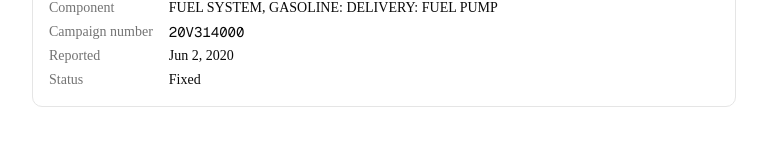
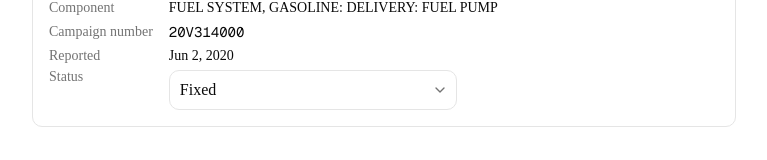
Before and after one commit to civdiv-devs/Recallr, a Next.js app: page /vehicles/1 in a window 1280 px wide. Shown: the part 502-662 px from the top of the page, without its empty margins (256-1023 px from the left). Built offline with nearby package versions, Linux system fonts and the light colour scheme.

Commit message:
Feat/recall progress control (#31)

```diff
--- a/src/components/recall-item.tsx
+++ b/src/components/recall-item.tsx
@@ -1,13 +1,8 @@
 import { Ban, Flame } from "lucide-react";
 import { isActive } from "@/lib/recalls";
-import type { Recall, RecallProgress } from "@/lib/types";
-
-const progressLabels: Record<RecallProgress, string> = {
-  open: "Open",
-  repair_scheduled: "Repair scheduled",
-  fixed: "Fixed",
-  not_applicable: "Doesn't apply to my vehicle",
-};
+import type { Recall } from "@/lib/types";
+import { RecallProgressSelect } from "./recall-progress-select";
+import { Label } from "@/components/ui/label";
 
 export function RecallItem({ recall }: { recall: Recall }) {
   const showDoNotDrive = isActive(recall) && recall.parkIt;
@@ -18,6 +13,8 @@ export function RecallItem({ recall }: { recall: Recall }) {
     "en-US",
     { dateStyle: "medium", timeZone: "UTC" },
   );
+
+  const progressSelectId = `recall=progress=${recall.id}`;
 
   return (
     <article className="space-y-3 rounded-lg border p-4">
@@ -54,8 +51,17 @@ export function RecallItem({ recall }: { recall: Recall }) {
         <dd className="font-mono">{recall.campaignNumber}</dd>
         <dt className="text-muted-foreground">Reported</dt>
         <dd>{reportedDate}</dd>
-        <dt className="text-muted-foreground">Status</dt>
-        <dd>{progressLabels[recall.userStatus]}</dd>
+        <dt className="text-muted-foreground">
+          <Label htmlFor={progressSelectId} className="font-normal">
+            Status
+          </Label>
+        </dt>
+        <dd className="col-span-2 sm:col-span-1">
+          <RecallProgressSelect
+            id={progressSelectId}
+            initialProgress={recall.userStatus}
+          />
+        </dd>
       </dl>
     </article>
   );
--- /dev/null
+++ b/src/components/recall-progress-select.tsx
@@ -0,0 +1,56 @@
+"use client";
+
+import { useState } from "react";
+import {
+  Select,
+  SelectContent,
+  SelectItem,
+  SelectTrigger,
+  SelectValue,
+} from "@/components/ui/select";
+import type { RecallProgress } from "@/lib/types";
+
+const progressLabels: Record<RecallProgress, string> = {
+  open: "Open",
+  repair_scheduled: "Repair scheduled",
+  fixed: "Fixed",
+  not_applicable: "Doesn't apply to my vehicle",
+};
+
+type RecallProgressSelectProps = {
+  id: string;
+  initialProgress: RecallProgress;
+};
+
+export function RecallProgressSelect({
+  id,
+  initialProgress,
+}: RecallProgressSelectProps) {
+  const [progress, setProgress] = useState(initialProgress);
+
+  return (
+    <Select
+      value={progress}
+      items={progressLabels}
+      onValueChange={(value) => {
+        if (value !== null) {
+          setProgress(value);
+        }
+      }}
+    >
+      <SelectTrigger
+        id={id}
+        className="w-full text-base data-[size=default]:h-10 sm:w-72"
+      >
+        <SelectValue />
+      </SelectTrigger>
+      <SelectContent>
+        {Object.entries(progressLabels).map(([value, label]) => (
+          <SelectItem key={value} value={value} className="py-2 text-base">
+            {label}
+          </SelectItem>
+        ))}
+      </SelectContent>
+    </Select>
+  );
+}
```
